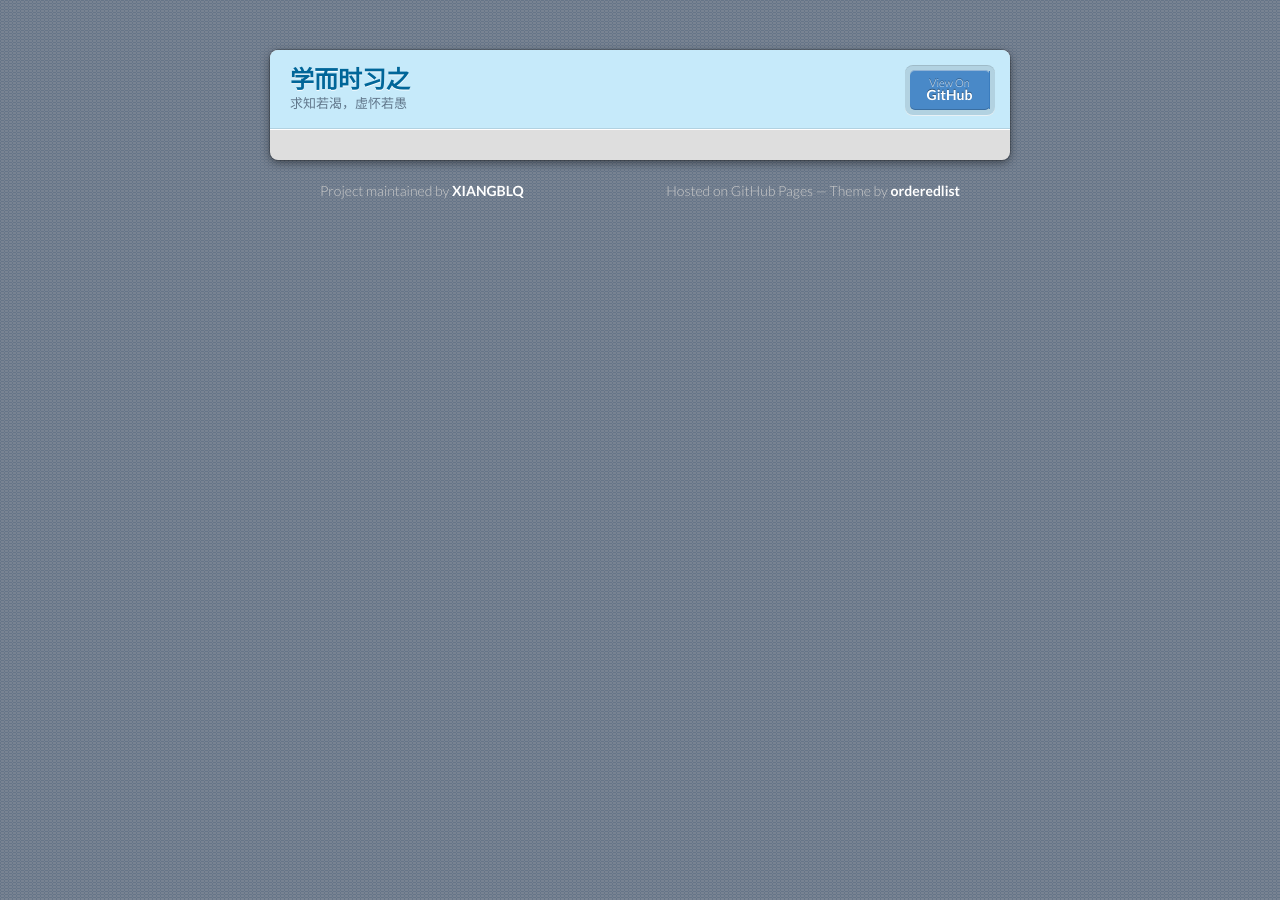
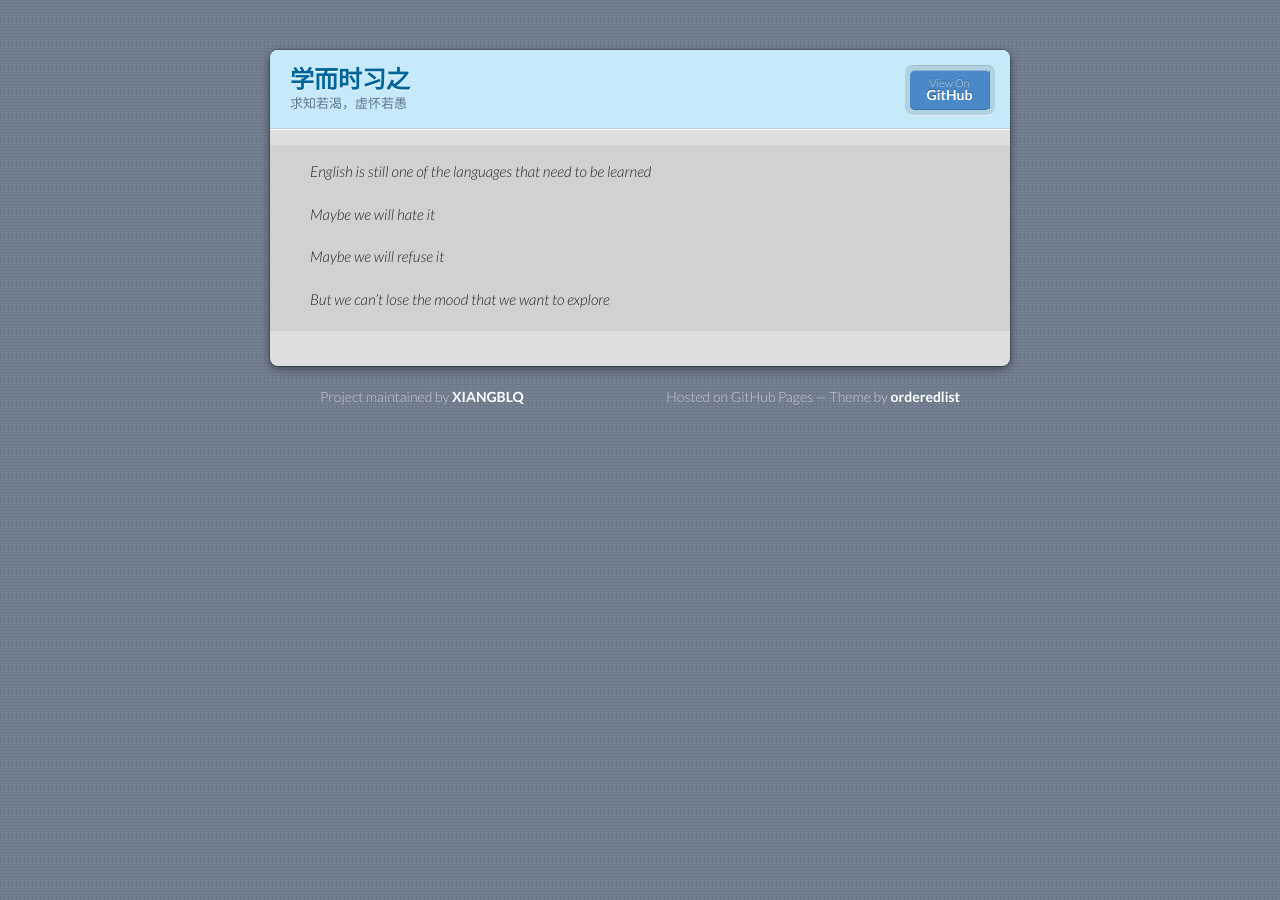
Before and after one commit to XIANGBLQ/wenzhai, a Jekyll site: the page built from pages/english/english.md, in a window 1280 px wide. Built offline with Jekyll 4.4.1, drawn with Linux system fonts in a browser that asks for light colours.

Commit message:
Update english.md

```diff
--- a/pages/english/english.md
+++ b/pages/english/english.md
@@ -1,3 +1,11 @@
 ---
 layout: default
 ---
+
+> English is still one of the languages that need to be learned
+>
+> Maybe we will hate it
+>
+> Maybe we will refuse it
+>
+> But we can't lose the mood that we want to explore
```
